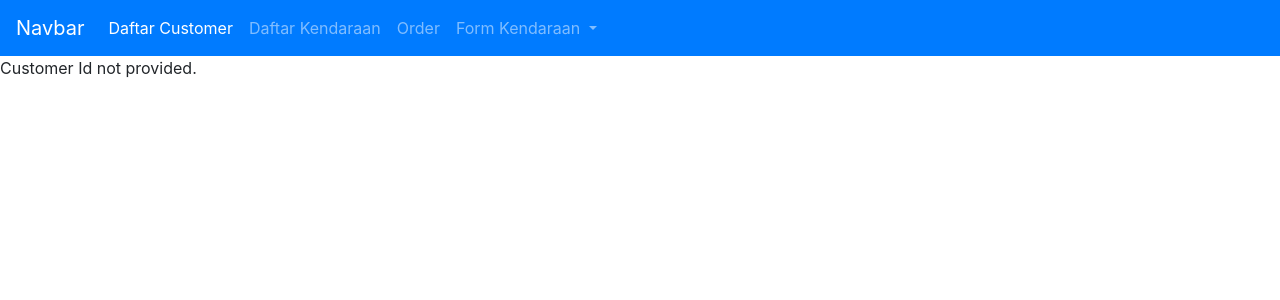
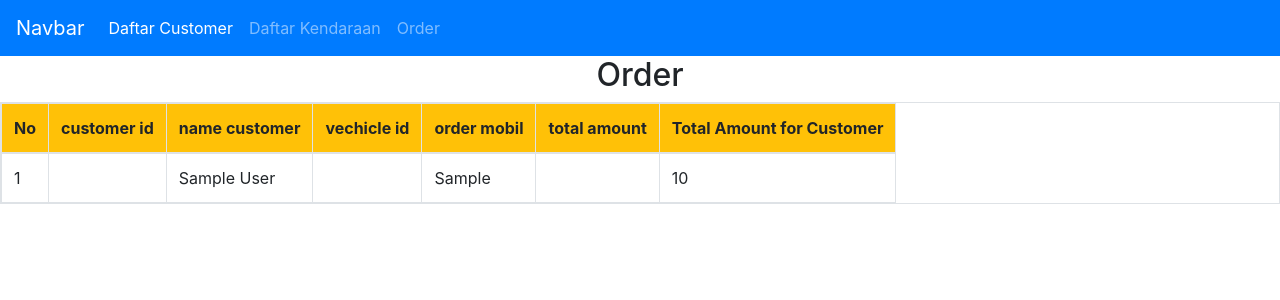
Before and after one commit to lanovia221/showroom_2, a PHP site: page /app/tabel_order_vec.php in a window 1280 px wide. Shown: the top 300 px of the page. Run offline with PHP 8.4, Linux system fonts and the light colour scheme; tables that the repository leaves empty or names only in its code hold one stand-in row (values such as "Sample post"); data that the repository does not hold is empty; some libraries are stand-ins or nearby versions.

Commit message:
new_udate_home and update table customer

```diff
--- a/app/home.php
+++ b/app/home.php
@@ -30,16 +30,7 @@
 	<li class="nav-item">
 	  <a class="nav-link" href="tabel_order_vec.php">Order</a>
 	</li>
-	<li class="nav-item dropdown">
-	  <a class="nav-link dropdown-toggle" href="#" id="navbarDropdownMenuLink" data-toggle="dropdown" aria-haspopup="true" aria-expanded="false">
-		Form Kendaraan
-	  </a>
-	  <div class="dropdown-menu" aria-labelledby="navbarDropdownMenuLink">
-		<a class="dropdown-item" href="form-edit-order.php">Form Order Kendaraan</a>
-		<a class="dropdown-item" href="#">Link 1</a>
-		<a class="dropdown-item" href="#">Link 2</a>
-	  </div>
-	</li>
+
   </ul>
 </div>
 </nav>
--- a/app/tabel_customer.php
+++ b/app/tabel_customer.php
@@ -30,7 +30,7 @@ $numb = 0; // Initialize the variable outside of the loop
                 <td>
                 <a href='delete-data.php?customerId=<?php echo $result['customerId'];?>' class='btn btn-sm btn-danger'>Delete</a>
                 <a href='form-edit.php?customerId=<?php echo $result['customerId'];?>&&page=edit' class='btn btn-sm btn-warning'>Edit</a>
-
+                <a href='form-edit-order.php?customerId=<?php echo $result['customerId'];?>&&page=edit' class='btn btn-sm btn-success'>Buy</a>
                 </td>
 
             </tr>
--- a/app/tabel_order_vec.php
+++ b/app/tabel_order_vec.php
@@ -7,15 +7,21 @@ $customerId = isset($_GET['customerId']) ? $_GET['customerId'] : null;
 
 // Check if customerId is provided
 if (!$customerId) {
-    echo "Customer Id not provided.";
-    exit();
+    // If customerId is not provided, fetch all orders
+    $query = mysqli_query($mysqli, "SELECT orders.*, customer.name as customer_name, vehicle.model,
+                                    (SELECT SUM(totalAmount) FROM orders o WHERE o.customerId = customer.customerId) as total_amount
+                                    FROM orders
+                                    JOIN customer ON orders.customerId = customer.customerId
+                                    JOIN vehicle ON orders.vechicleId = vehicle.vehicleId");
+} else {
+    // If customerId is provided, fetch orders for the specific customer
+    $query = mysqli_query($mysqli, "SELECT orders.*, customer.name as customer_name, vehicle.model,
+                                    (SELECT SUM(totalAmount) FROM orders o WHERE o.customerId = customer.customerId) as total_amount
+                                    FROM orders
+                                    JOIN customer ON orders.customerId = customer.customerId
+                                    JOIN vehicle ON orders.vechicleId = vehicle.vehicleId
+                                    WHERE orders.customerId = $customerId");
 }
-
-$query = mysqli_query($mysqli, "SELECT orders.*, customer.name as customer_name, vehicle.model
-                                FROM orders
-                                JOIN customer ON orders.customerId = customer.customerId
-                                JOIN vehicle ON orders.vechicleId = vehicle.vehicleId
-                                WHERE orders.customerId = $customerId");
 
 $numb = 0; // Initialize the variable outside of the loop
 ?>
@@ -25,7 +31,7 @@ $numb = 0; // Initialize the variable outside of the loop
     <table class="table table-bordered table-responsive" width="100%">
         <thead class="bg-warning">
             <tr>
-                <th>No</th><th>customer id</th><th>name customer</th><th>vechicle id</th><th>order mobil</th><th>total amount</th>
+                <th>No</th><th>customer id</th><th>name customer</th><th>vechicle id</th><th>order mobil</th><th>total amount</th><th>Total Amount for Customer</th>
             </tr>
         </thead>
         <tbody>
@@ -40,6 +46,7 @@ $numb = 0; // Initialize the variable outside of the loop
                 <td><?php echo $result['vechicleId']; ?></td>
                 <td><?php echo $result['model']; ?></td>
                 <td><?php echo $result['totalAmount']; ?></td>
+                <td><?php echo $result['total_amount']; ?></td>
             </tr>
         <?php
         }
```
